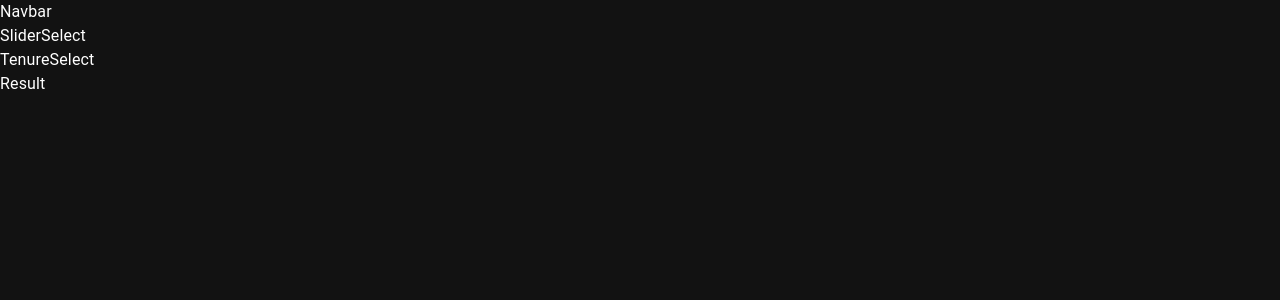
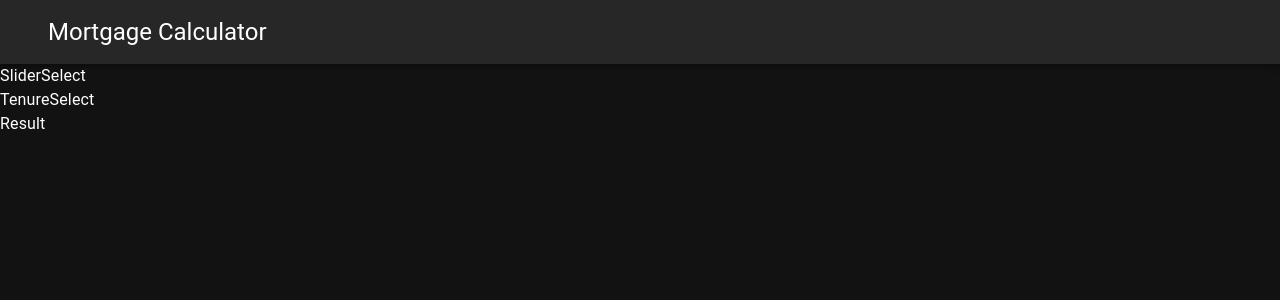
Before and after one commit to manankanodia/react-mortgage-calculator, a React (Create React App) app: page / in a window 1280 px wide. Shown: the top 300 px of the page. Built offline with nearby package versions, Linux system fonts and the light colour scheme.

Commit message:
Added Navbar code

```diff
--- a/src/components/Navbar.js
+++ b/src/components/Navbar.js
@@ -1,8 +1,20 @@
 import React from "react";
+import AppBar from '@mui/material/AppBar';
+import Toolbar from '@mui/material/Toolbar';
+import Typography from '@mui/material/Typography';
+import {Container} from "@mui/material";
 
 const Navbar = () => {
     return (
-        <div>Navbar</div>
+        <AppBar position="static">
+            <Container maxWidth={'xl'}>
+                <Toolbar>
+                    <Typography variant="h5" component="div" sx={{ flexGrow: 1 }}>
+                        Mortgage Calculator
+                    </Typography>
+                </Toolbar>
+            </Container>
+        </AppBar>
     )
 }
 
```
